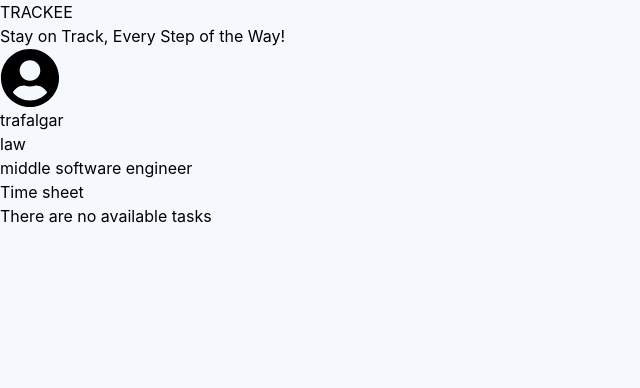
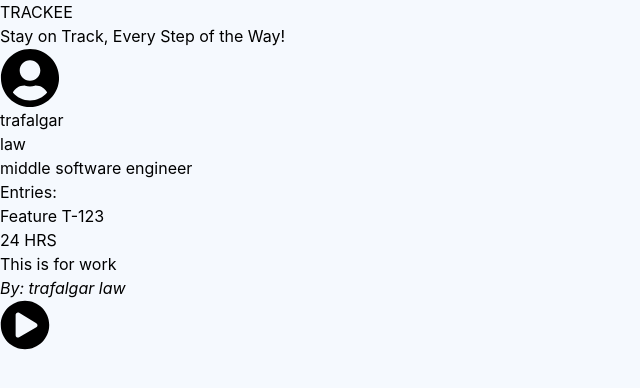
Before and after one commit to khasmir04/time-tracker-app, a React (Vite) app: page / in a window 1280 px wide. Shown: the top 388 px of the page, without its empty margins (0-640 px from the left). Built offline with nearby package versions, Linux system fonts and the light colour scheme.

Commit message:
feat: create task card component

```diff
--- /dev/null
+++ b/src/components/TaskCard.jsx
@@ -0,0 +1,38 @@
+import { FaPauseCircle, FaPlayCircle } from 'react-icons/fa'
+
+const TaskCard = ({ task }) => {
+  const cardClass = task.important ? 'bg-[#FE5F7E]' : 'bg-[#56C2E6]'
+  return (
+    <div className='mb-3 w-full'>
+      <div className={` rounded-lg ${cardClass}  pl-3 `}>
+        <div className='flex min-h-[80px] rounded-lg bg-[#1D204B] p-2 text-white'>
+          <div className='w-3/4'>
+            <div>
+              <p>{task.title}</p>
+              <p className='my-2 text-2xl'>{`${task.totalTime} HRS`}</p>
+              <p className='text-sm text-[#9f9d9d]'>{task.description}</p>
+              <i>{`By: ${task.user.firstName} ${task.user.lastName}`}</i>
+            </div>
+          </div>
+          <div className='w-1/4'>
+            <div className='h-full p-4'>
+              {task.paused ? (
+                <FaPlayCircle
+                  size={50}
+                  className='my-auto ml-auto h-full cursor-pointer hover:opacity-50'
+                />
+              ) : (
+                <FaPauseCircle
+                  size={50}
+                  className='my-auto ml-auto h-full cursor-pointer hover:opacity-50'
+                />
+              )}
+            </div>
+          </div>
+        </div>
+      </div>
+    </div>
+  )
+}
+
+export default TaskCard
--- a/src/pages/Home.jsx
+++ b/src/pages/Home.jsx
@@ -1,6 +1,23 @@
 import Profile from '../components/Profile'
+import TaskCard from '../components/TaskCard'
 
-const tasks = []
+const tasks = [
+  {
+    user: {
+      id: 'user1',
+      firstName: 'trafalgar',
+      lastName: 'law',
+      position: 'middle software engineer',
+    },
+    id: 1,
+    title: 'Feature T-123',
+    description: 'This is for work',
+    totalTime: 24,
+    created_at: '2022-06-14T20:00:42',
+    important: true,
+    paused: true,
+  },
+]
 
 const user = {
   id: 'user1',
@@ -23,13 +40,15 @@ const Home = () => {
           </div>
           <div className='w-full lg:w-4/5'>
             <div className='time-sheet px-4 text-[#242424] lg:pl-6 lg:pr-4'>
-              <p className='py-3 text-2xl'>Time sheet</p>
+              <p className='mb-4 border-b border-black text-xl italic'>
+                Entries:
+              </p>
               <div className='max-h-[60vh] overflow-y-scroll'>
                 {tasks.length > 0 ? (
                   tasks.map((task, index) => {
                     return (
                       <div key={index}>
-                        <>Tasks goes here</>
+                        <TaskCard task={task} />
                       </div>
                     )
                   })
```
